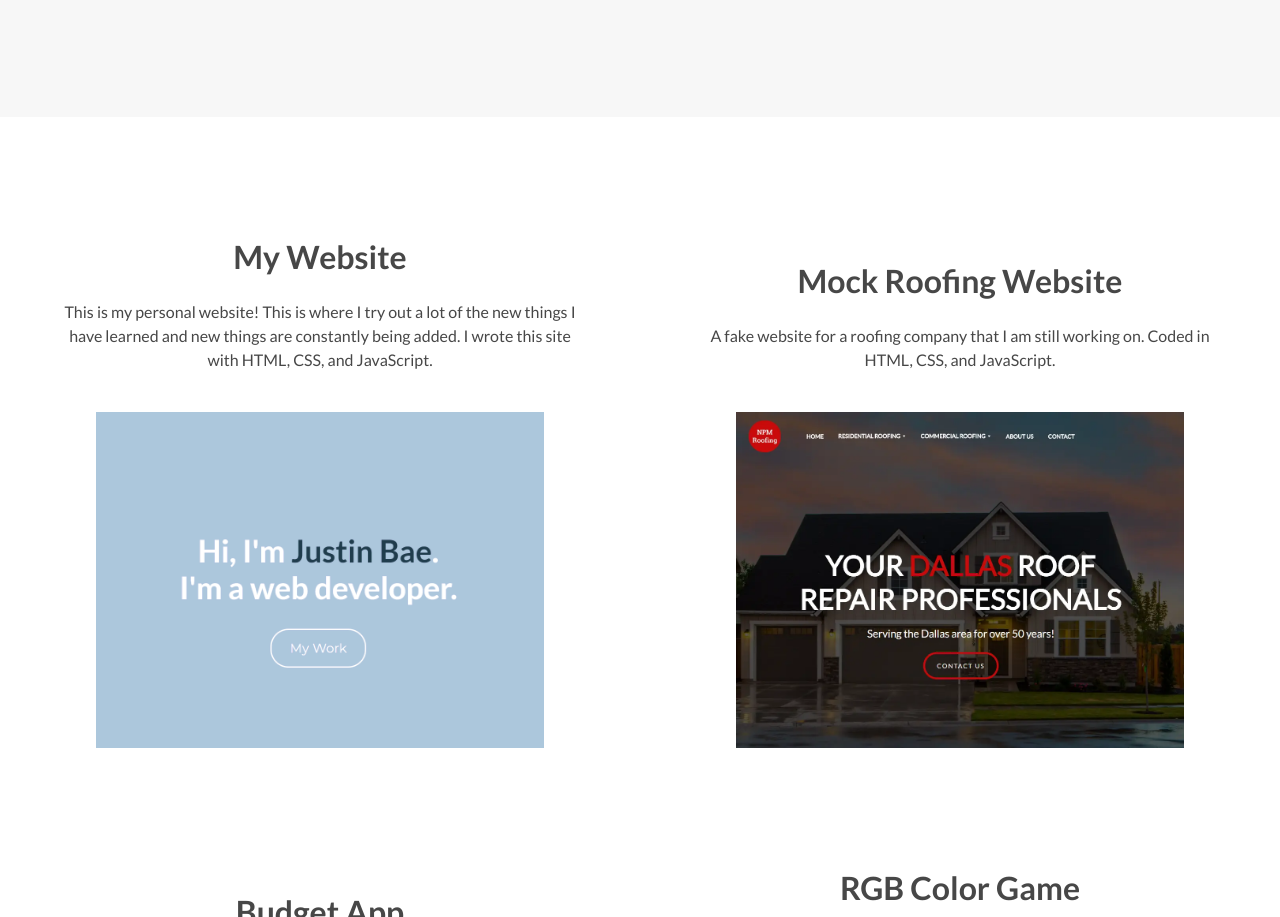
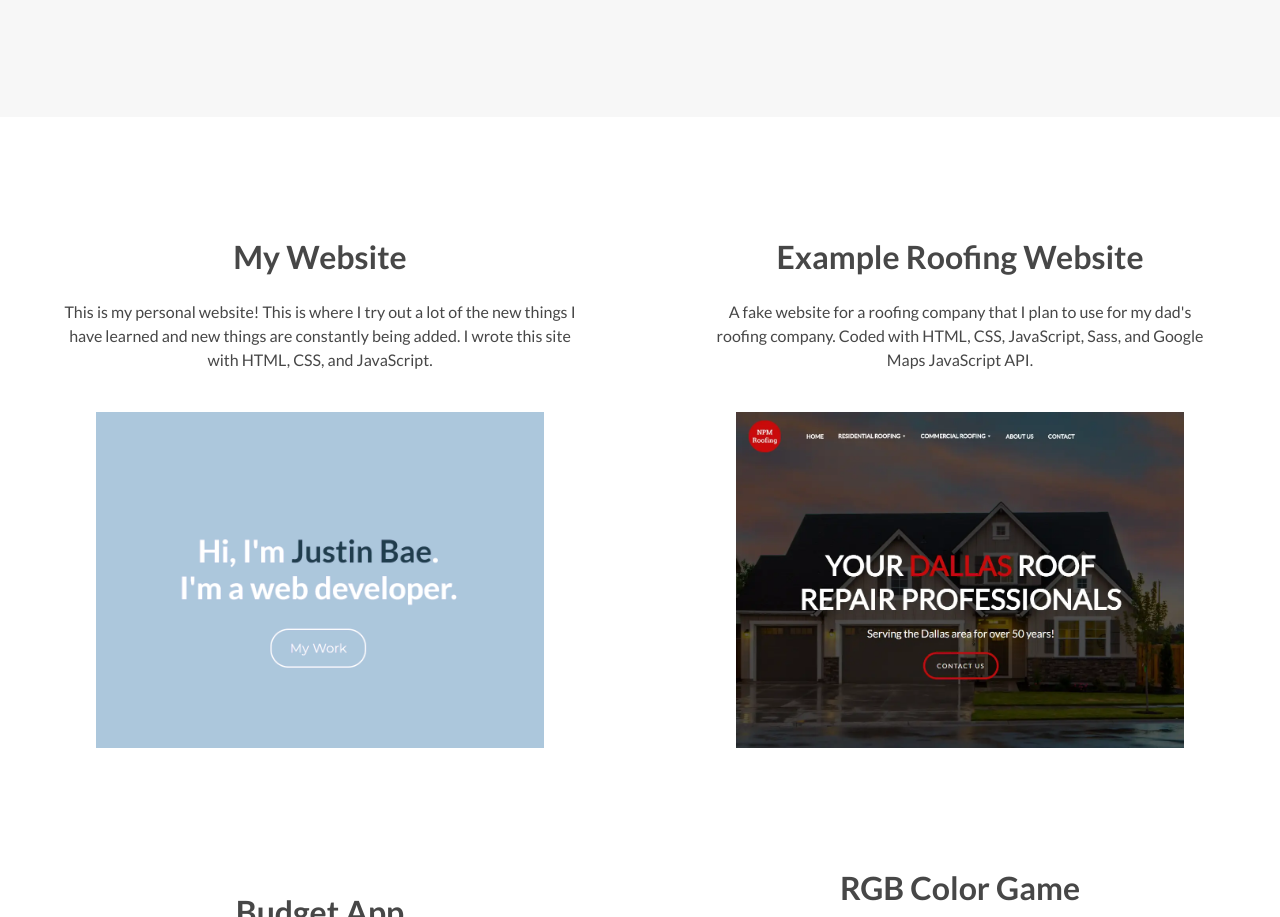
Before and after one commit to justinkangbae/Personal-Website, a website: page index.html in a window 1280 px wide. Shown: the part 1099-2016 px from the top of the page. Drawn offline with Linux system fonts and the light colour scheme.

Commit message:
change one project description

```diff
--- a/index.html
+++ b/index.html
@@ -85,9 +85,10 @@
 
 				<!-- 2ND PORTFOLIO ENTRY -->
 				<div class="portfolio__entry">
-					<h3 class="portfolio__entry--title">Mock Roofing Website</h3>
-					<p class="portfolio__entry--description">A fake website for a roofing company that I am still
-						working on. Coded in HTML, CSS, and JavaScript. </p>
+					<h3 class="portfolio__entry--title">Example Roofing Website</h3>
+					<p class="portfolio__entry--description">A fake website for a roofing company that I plan to use for
+						my dad's roofing company. Coded with HTML, CSS, JavaScript, Sass, and Google Maps JavaScript API.
+					</p>
 
 					<div class="card">
 						<img class="card__image" src="images/npm_roofing.webp" alt="my_personal_website_project">
```
